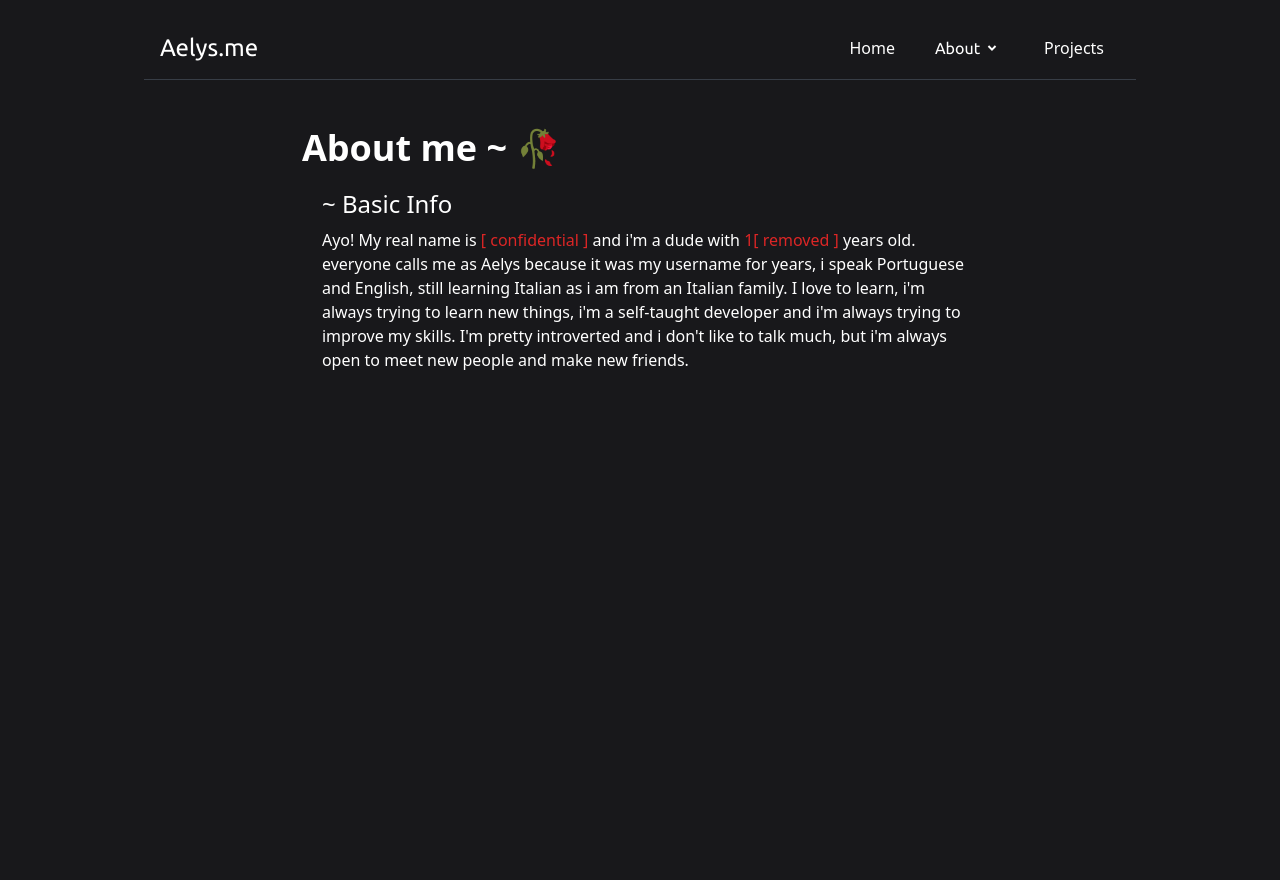
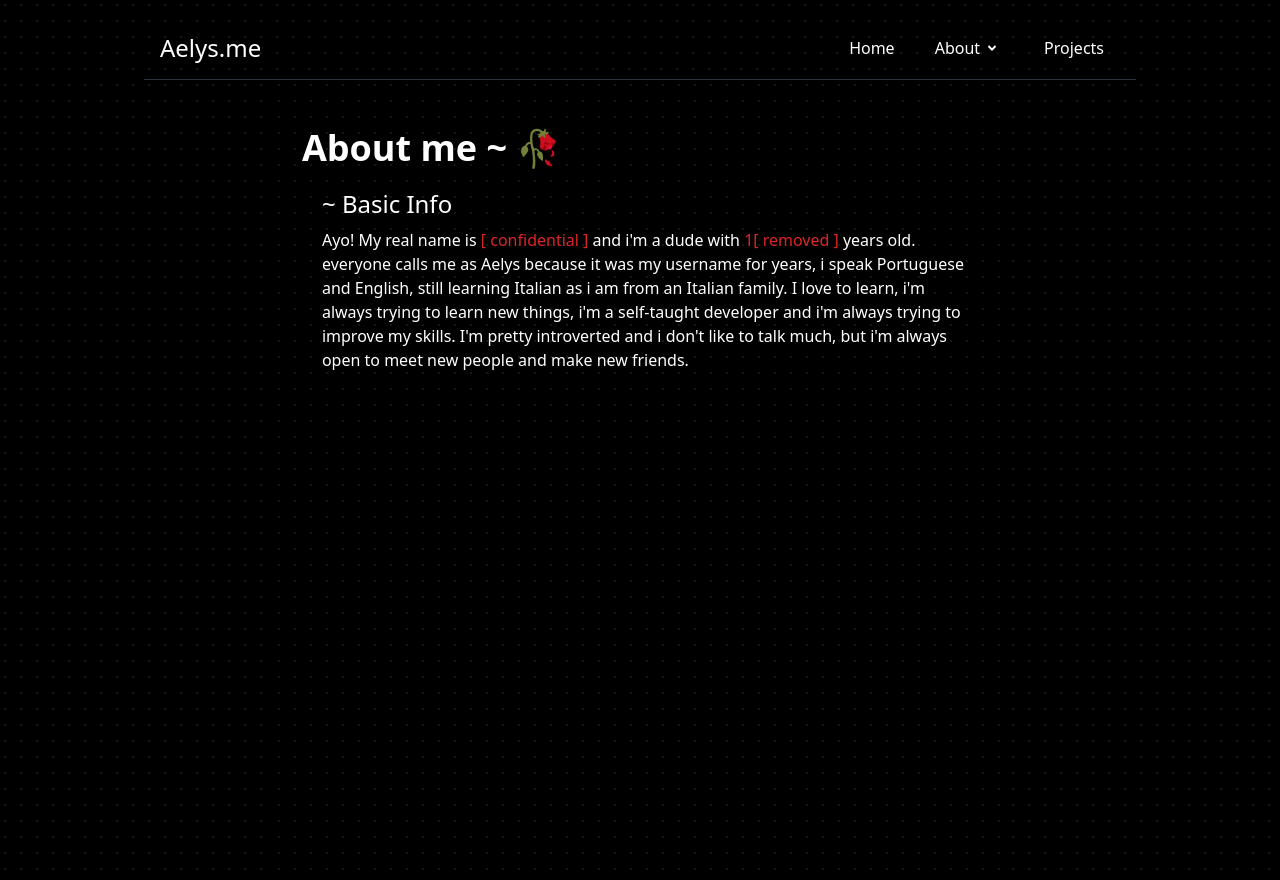
Before and after one commit to LysImbecile/aelys-portifolio, a React (Vite) app: page /about in a window 1280 px wide. Before the commit the page ends 800 px from the top, so only its background shows below. Built offline with nearby package versions, Linux system fonts and the light colour scheme; a web font is replaced by a local one.

Commit message:
Update styles and dependencies

```diff
--- a/index.html
+++ b/index.html
@@ -12,7 +12,7 @@
   </style>
 </head>
 
-<body class="bg-zinc-900">
+<body>
   <div id="root"></div>
   <script type="module" src="/src/main.tsx"></script>
 </body>
--- a/src/App.tsx
+++ b/src/App.tsx
@@ -1,19 +1,12 @@
+import { Outlet } from "react-router-dom";
 import Navbar from "./components/Navbar";
-import Home from "./pages/Home";
-import About from "./pages/About";
-import Projects from "./pages/Projects";
-import { BrowserRouter as Router, Route, Routes } from 'react-router-dom'
 
 function App() {
   return (
-    <Router>
-      <Navbar />
-      <Routes>
-        <Route path="/" element={<Home />} />
-        <Route path="/about" element={<About />} />
-        <Route path='/projects' element={<Projects />} />
-      </Routes>
-    </Router>
+    <div className="bg-black bg-dot-white/[0.2] bg-fixed">
+      <Navbar/>
+      <Outlet/>
+    </div>
   );
 }
 export default App
--- a/src/components/Navbar.tsx
+++ b/src/components/Navbar.tsx
@@ -26,7 +26,7 @@ export default function Navbar() {
 
     return (
         <>
-            <nav className="sticky top-0 z-10 pt-4 bg-zinc-900 bg-cover">
+            <nav className="sticky top-0 z-50 pt-4 bg-black bg-dot-white/[0.2] ">
                 <div className="max-w-5xl mx-auto px-4">
                     <div className="flex items-center justify-between border-b border-opacity-60 border-gray-600 h-16 px-4">
                         <a href='#'>
@@ -44,12 +44,12 @@ export default function Navbar() {
                                     </Link>
                                 </div>
                                 {isDropdownOpen && (
-                                    <div className="absolute p-2 left-0 mt-2 w-72 rounded-md shadow-lg bg-stone-950 border border-gray-600 text-black">
+                                    <div className="absolute p-2 left-0 mt-2 w-72 z-50 rounded-md shadow-lg bg-stone-950 border border-gray-600 text-black">
                                         <a href="https://cv.aelys.me" className="block select-none space-y-1 rounded-md p-3 leading-none no-underline outline-none transition-colors hover:bg-zinc-800">
                                             <div className='text-sm font-medium leading-none text-white'>Curriculum - 📖</div>
                                             <p className='line-clamp-2 text-sm leading-snug text-muted-foreground text-white'>My personal CV with full info about my person.</p>
                                         </a>
-                                        <Link to='/about' className="block select-none space-y-1 rounded-md p-3 leading-none no-underline outline-none transition-colors hover:bg-zinc-800">
+                                        <Link to='/about' className="block select-none z-50	 space-y-1 rounded-md p-3 leading-none no-underline outline-none transition-colors hover:bg-zinc-800">
                                             <div className='text-sm font-medium leading-none text-white'>Introducing myself - 🗯️</div>
                                             <p className='line-clamp-2 text-sm leading-snug text-muted-foreground text-white'>My small and direct introduction.</p>
                                         </Link>
--- /dev/null
+++ b/src/components/ui/typewriter-effect.tsx
@@ -0,0 +1,186 @@
+"use client";
+
+import { cn } from "../../utils/cn";
+import { motion, stagger, useAnimate, useInView } from "framer-motion";
+import { useEffect } from "react";
+
+export const TypewriterEffect = ({
+  words,
+  className,
+  cursorClassName,
+}: {
+  words: {
+    text: string;
+    className?: string;
+  }[];
+  className?: string;
+  cursorClassName?: string;
+}) => {
+  // split text inside of words into array of characters
+  const wordsArray = words.map((word) => {
+    return {
+      ...word,
+      text: word.text.split(""),
+    };
+  });
+
+  const [scope, animate] = useAnimate();
+  const isInView = useInView(scope);
+  useEffect(() => {
+    if (isInView) {
+      animate(
+        "span",
+        {
+          display: "inline-block",
+          opacity: 1,
+        },
+        {
+          duration: 0.3,
+          delay: stagger(0.1),
+          ease: "easeInOut",
+        }
+      );
+    }
+  }, [isInView]);
+
+  const renderWords = () => {
+    return (
+      <motion.div ref={scope} className="inline">
+        {wordsArray.map((word, idx) => {
+          return (
+            <div key={`word-${idx}`} className="inline-block">
+              {word.text.map((char, index) => (
+                <motion.span
+                  initial={{}}
+                  key={`char-${index}`}
+                  className={cn(
+                    `dark:text-white text-black opacity-0 hidden`,
+                    word.className
+                  )}
+                >
+                  {char}
+                </motion.span>
+              ))}
+              &nbsp;
+            </div>
+          );
+        })}
+      </motion.div>
+    );
+  };
+  return (
+    <div
+      className={cn(
+        "text-base sm:text-xl md:text-3xl lg:text-5xl font-bold text-center",
+        className
+      )}
+    >
+      {renderWords()}
+      <motion.span
+        initial={{
+          opacity: 0,
+        }}
+        animate={{
+          opacity: 1,
+        }}
+        transition={{
+          duration: 0.8,
+          repeat: Infinity,
+          repeatType: "reverse",
+        }}
+        className={cn(
+          "inline-block rounded-sm w-[4px] h-4 md:h-6 lg:h-10 bg-blue-500",
+          cursorClassName
+        )}
+      ></motion.span>
+    </div>
+  );
+};
+
+export const TypewriterEffectSmooth = ({
+  words,
+  className,
+  cursorClassName,
+}: {
+  words: {
+    text: string;
+    className?: string;
+  }[];
+  className?: string;
+  cursorClassName?: string;
+}) => {
+  // split text inside of words into array of characters
+  const wordsArray = words.map((word) => {
+    return {
+      ...word,
+      text: word.text.split(""),
+    };
+  });
+  const renderWords = () => {
+    return (
+      <div>
+        {wordsArray.map((word, idx) => {
+          return (
+            <div key={`word-${idx}`} className="inline-block">
+              {word.text.map((char, index) => (
+                <span
+                  key={`char-${index}`}
+                  className={cn(`dark:text-white text-black `, word.className)}
+                >
+                  {char}
+                </span>
+              ))}
+              &nbsp;
+            </div>
+          );
+        })}
+      </div>
+    );
+  };
+
+  return (
+    <div className={cn("flex space-x-1 my-6", className)}>
+      <motion.div
+        className="overflow-hidden "
+        initial={{
+          width: "0%",
+        }}
+        whileInView={{
+          width: "fit-content",
+        }}
+        transition={{
+          duration: 2,
+          ease: "linear",
+          delay: 1,
+        }}
+      >
+        <div
+          className="text-xs sm:text-base md:text-xl lg:text:3xl xl:text-5xl font-bold"
+          style={{
+            whiteSpace: "nowrap",
+          }}
+        >
+          {renderWords()}{" "}
+        </div>{" "}
+      </motion.div>
+      <motion.span
+        initial={{
+          opacity: 0,
+        }}
+        animate={{
+          opacity: 1,
+        }}
+        transition={{
+          duration: 0.8,
+
+          repeat: Infinity,
+          repeatType: "reverse",
+        }}
+        className={cn(
+          "block rounded-sm w-[4px]  h-4 sm:h-6 xl:h-12 bg-blue-500",
+          cursorClassName
+        )}
+      ></motion.span>
+    </div>
+  );
+};
--- a/src/main.tsx
+++ b/src/main.tsx
@@ -2,9 +2,32 @@ import React from 'react'
 import ReactDOM from 'react-dom/client'
 import App from './App'
 import './index.css'
+import { createBrowserRouter, RouterProvider } from 'react-router-dom'
+
+import Home from './pages/Home'
+import About from './pages/About'
+import Projects from './pages/Projects'
+
+const router = createBrowserRouter([
+  {
+    path: '/',
+    element: <App/>,
+    children: [{
+      path: '/',
+      element: <Home/>
+
+  }, {
+    path: '/about',
+    element: <About/>
+  }, {
+    path: '/projects',
+    element: <Projects/>
+  }]
+  }
+]);
 
 ReactDOM.createRoot(document.getElementById('root') as HTMLElement).render(
   <React.StrictMode>
-    <App />
+   <RouterProvider router={router}/>
   </React.StrictMode>
 )
--- a/src/pages/About.tsx
+++ b/src/pages/About.tsx
@@ -1,7 +1,7 @@
 export default function About() {
     return (
         <>
-            <div className={"relative ml-auto mr-auto max-w-[80ch] scroll-smooth p-2 bg-zinc-900"}>
+            <div className={"relative h-screen ml-auto mr-auto max-w-[80ch] scroll-smooth p-2 bg-fixed bg-black bg-dot-white/[0.2]"}>
                 <div className={"p-5 pt-10 flex flex-col justify-start"}>
                     <h1 className={"text-4xl font-bold text-white"}>About me ~ 🥀</h1>
                     <section className="pl-5">
--- a/src/pages/Home.tsx
+++ b/src/pages/Home.tsx
@@ -1,31 +1,54 @@
 import { PiPlanetLight } from "react-icons/pi";
+import { TypewriterEffect } from "../components/ui/typewriter-effect";
 
 
 
 export default function Home() {
+    const words = [
+        {
+          text: "I'm",
+          className: "text-white",
+        },
+        {
+          text: "Aëlys",
+          className: "text-red-700",
+        },
+        {
+          text: "a",
+          className: "text-white",
+        },
+        {
+          text: "Full-Stack",
+          className: "text-blue-500",
+        },
+        {
+            text: "developer",
+            className: "text-blue-500"
+        }
+      ];
 
     return (
-        <div className={"bg-zinc-900 relative ml-auto mr-auto max-w-[80ch] scroll-smooth p-2"} style={{ minHeight: 'calc(100vh - 1000px)' }}>
+        <div className={"dark:bg-black relative bg-fixed ml-auto mr-auto max-w-[80ch] scroll-smooth p-2"} style={{ minHeight: 'calc(100vh - 80px)' }}>
 
-            <main className="overflow-x-hidden px-7 py-10 flex">
+            <main className="overflow-x-hidden px-7 py-5 flex">
                 <div className="prose prose-invert m-automb-8">
-                    <h1 className="text-4xl font-bold text-white mb-0 flex items-center">Aelys<PiPlanetLight className="ml-2 mt-2 text-pink-800 hover:text-pink-500 hover:transition hover:scale-110 hover:rotate-3" /></h1>
-                    <p className="text-white pt-4">
-                        Howdy! I am <span className="text-red-600">[Henri]</span> (aka Aelys), a self-taught developer. I love Linux, privacy &amp; open-source software. I also like art.
+                    <div className="pt-10">
+                <TypewriterEffect words={words} />
+                    </div>
+                    <p className="text-white text-pretty pt-16">
+                        Howdy! I am <span className="text-red-600">[Henri]</span> (aka Aëlys), a fullstack developer when it comes to doing large projects with my friends, and backend when it's calmer. I love Linux, privacy &amp; open-source software. I also like art.
                     </p>
-                    <p className="text-white pt-4">
+                    <p className="text-white text-pretty pt-4">
 
                         When I'm not programming, I like to play games, listen to music, watch movies/series and spend time with friends.
                     </p>
-                    <p className="text-white pt-4">
+                    <p className="text-white text-pretty pt-4">
                         Best way to reach out to me is via Discord @A3lys.
                     </p>
                     <p className="flex text-red-600 underline pt-2 font-bold flex-wrap gap-3">
                         <a target="_blank" className="transition hover:bg-red-950 rounded p-1" href="https://github.com/henriquejustee">GitHub</a>
                         <a target="_blank" className="transition hover:bg-red-950 rounded p-1" href="https://www.youtube.com/channel/UCC82bHCIS667v3loXsPd5MA">Youtube</a>
                     </p>
-                    <img className="w-48" src="https://i.ibb.co/sgHQyWx/astronaut.png"></img>
-
                 </div>
             </main>
         </div>
--- a/src/pages/Projects.tsx
+++ b/src/pages/Projects.tsx
@@ -4,7 +4,7 @@ import { Projs } from "../types/Projs";
 
 export default function Projects() {
     return (
-        <div className={"relative ml-auto mr-auto  scroll-smooth p-2 bg-zinc-900"} style={{ minHeight: 'calc(100vh - 1000px)' }}>
+        <div className={"relative ml-auto mr-auto  scroll-smooth p-2 bg-black bg-dot-white/[0.2] bg-fixed"} style={{ minHeight: 'calc(100vh - 1000px)' }}>
             <section className="md:h-full flex items-center text-gray-600">
                 <div className="container px-5 py-14 mx-auto">
                     <div className="text-center mb-14">
--- /dev/null
+++ b/src/utils/cn.ts
@@ -0,0 +1,6 @@
+import { ClassValue, clsx } from "clsx";
+import { twMerge } from "tailwind-merge";
+
+export function cn(...inputs: ClassValue[]) {
+  return twMerge(clsx(inputs));
+}
--- a/tailwind.config.cjs
+++ b/tailwind.config.cjs
@@ -1,16 +1,53 @@
+const defaultTheme = require("tailwindcss/defaultTheme");
+
+const svgToDataUri = require("mini-svg-data-uri");
+
+const colors = require("tailwindcss/colors");
+const {
+  default: flattenColorPalette,
+} = require("tailwindcss/lib/util/flattenColorPalette");
+
 /** @type {import('tailwindcss').Config} */
 module.exports = {
-  content: [
-    './src/**/*.{js,jsx,ts,tsx}'
+  content: ["./src/**/*.{ts,tsx}"],
+  darkMode: "class",
+  theme: {
+    // rest of the code
+  },
+  plugins: [
+    addVariablesForColors,
+    function ({ matchUtilities, theme }) {
+      matchUtilities(
+        {
+          "bg-grid": (value) => ({
+            backgroundImage: `url("${svgToDataUri(
+              `<svg xmlns="http://www.w3.org/2000/svg" viewBox="0 0 32 32" width="32" height="32" fill="none" stroke="${value}"><path d="M0 .5H31.5V32"/></svg>`
+            )}")`,
+          }),
+          "bg-grid-small": (value) => ({
+            backgroundImage: `url("${svgToDataUri(
+              `<svg xmlns="http://www.w3.org/2000/svg" viewBox="0 0 32 32" width="8" height="8" fill="none" stroke="${value}"><path d="M0 .5H31.5V32"/></svg>`
+            )}")`,
+          }),
+          "bg-dot": (value) => ({
+            backgroundImage: `url("${svgToDataUri(
+              `<svg xmlns="http://www.w3.org/2000/svg" viewBox="0 0 32 32" width="16" height="16" fill="none"><circle fill="${value}" id="pattern-circle" cx="10" cy="10" r="1.6257413380501518"></circle></svg>`
+            )}")`,
+          }),
+        },
+        { values: flattenColorPalette(theme("backgroundColor")), type: "color" }
+      );
+    },
   ],
-  theme: {
-    extend: {
-      fontFamily : {
-        'custom' : ['MPLUS'],
-        'ubuntu' : ['UBUNTU'],
-        'kurale'  : ['KURALE']
-      }
-    }
-  },
-  plugins: []
+};
+
+function addVariablesForColors({ addBase, theme }) {
+  let allColors = flattenColorPalette(theme("colors"));
+  let newVars = Object.fromEntries(
+    Object.entries(allColors).map(([key, val]) => [`--${key}`, val])
+  );
+
+  addBase({
+    ":root": newVars,
+  });
 }
```
Also changed, not shown: package.json (+6 -2 lines), 1 other file (tests, documents, lock files or other folders).
